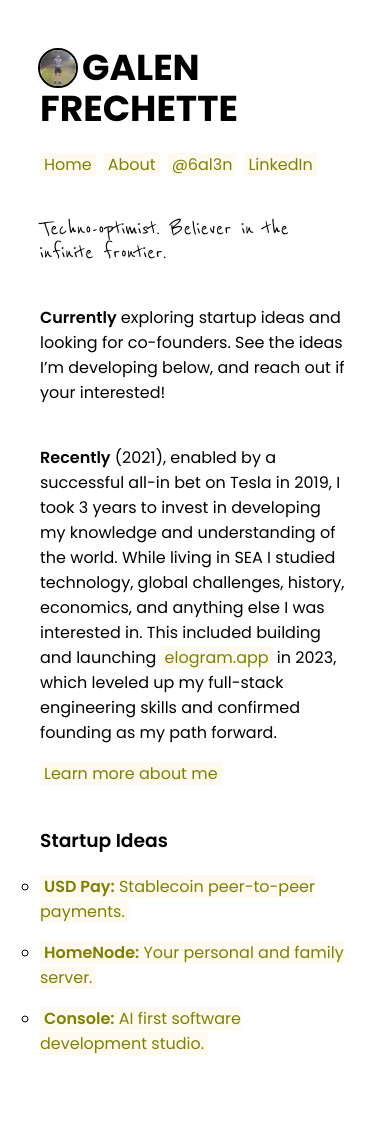
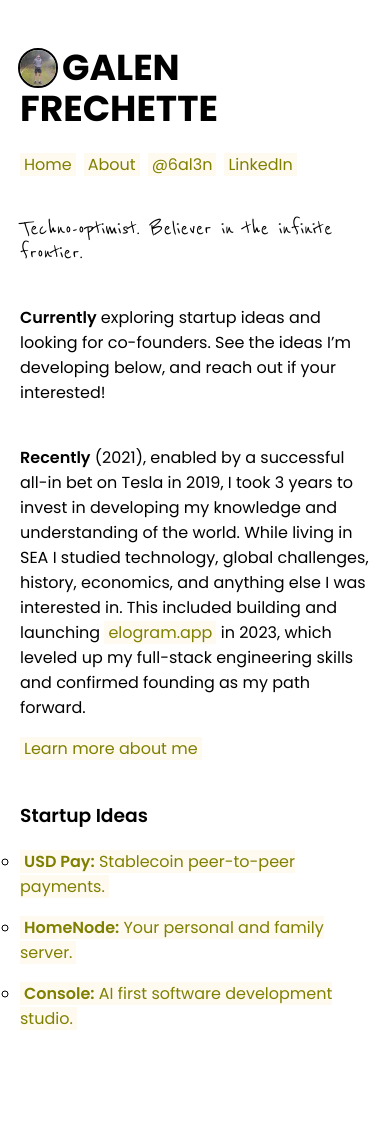
Before and after one commit to frechg/frechg.github.io, a Jekyll site: the page built from index.markdown, in a window 390 px wide. Built offline with Jekyll 4.4.1, drawn with Linux system fonts in a browser that asks for light colours; after the commit the page ends 1111 px from its top, so only the background shows below that.

Commit message:
Update mobile styles

```diff
--- a/assets/css/styles.scss
+++ b/assets/css/styles.scss
@@ -12,7 +12,7 @@ body {
 
   @media (max-width: 800px) {
     margin: 0px 0px;
-    padding: 40px 40px;
+    padding: 40px 20px;
   }
 }
 
```
